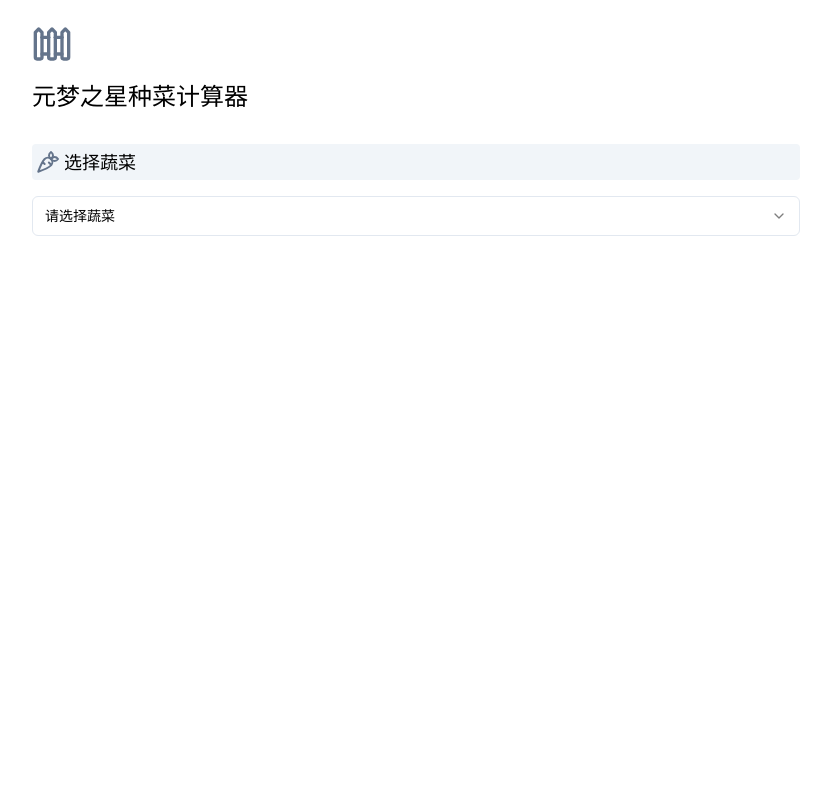
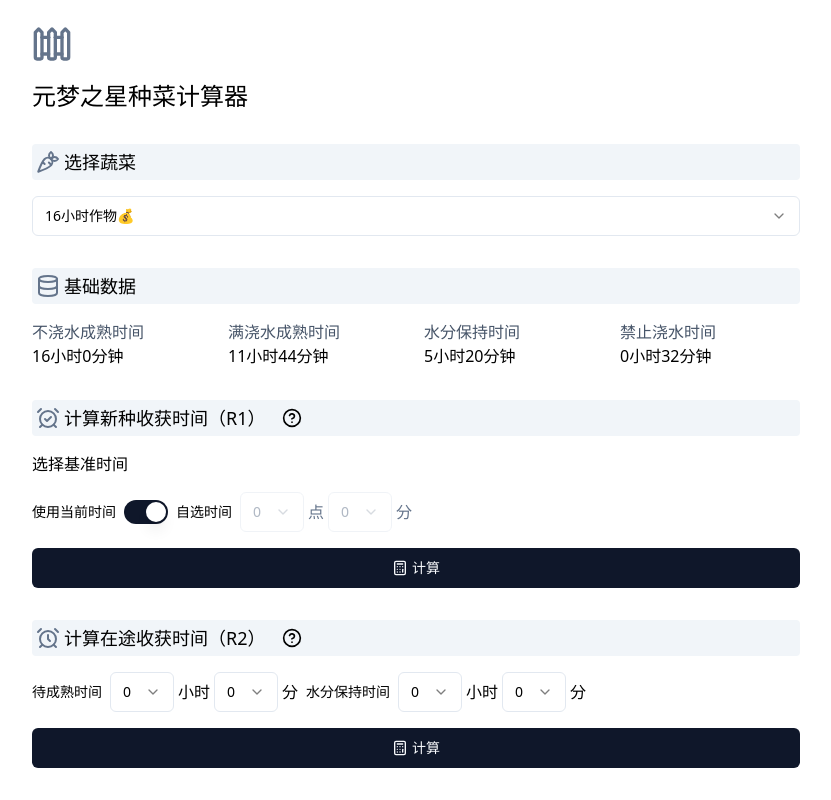
Before and after one commit to anson0370/ymzc-calculator, a Next.js app: page / in a window 1280 px wide. Shown: the whole page, without its empty margins (224-1055 px from the left). Built offline with nearby package versions, Linux system fonts and the light colour scheme.

Commit message:
add help

```diff
--- a/app/page.tsx
+++ b/app/page.tsx
@@ -2,8 +2,9 @@
 
 import { DataCeil, R1Data, R2Data } from "@/components/data-comps";
 import { Button } from "@/components/shadcn/ui/button";
-import { Drawer, DrawerClose, DrawerContent, DrawerFooter, DrawerHeader, DrawerTitle } from "@/components/shadcn/ui/drawer";
+import { Drawer, DrawerContent, DrawerFooter, DrawerHeader, DrawerTitle } from "@/components/shadcn/ui/drawer";
 import { Label } from "@/components/shadcn/ui/label";
+import { Popover, PopoverContent, PopoverTrigger } from "@/components/shadcn/ui/popover";
 import { Select, SelectContent, SelectItem, SelectTrigger } from "@/components/shadcn/ui/select";
 import { Switch } from "@/components/shadcn/ui/switch";
 import { Textarea } from "@/components/shadcn/ui/textarea";
@@ -14,7 +15,7 @@ import useHistory from "@/lib/history";
 import { formatDate, minutesToTimeString } from "@/lib/tools";
 import { ClacHistoryItem, ClacResult1, ClacResult2, Vegetable } from "@/lib/types";
 import { SelectValue } from "@radix-ui/react-select";
-import { AlarmClockCheckIcon, AlarmClockIcon, CalculatorIcon, CarrotIcon, DatabaseIcon, FenceIcon, FileClockIcon, NotebookPenIcon } from "lucide-react";
+import { AlarmClockCheckIcon, AlarmClockIcon, CalculatorIcon, CarrotIcon, DatabaseIcon, FenceIcon, FileClockIcon, HelpCircleIcon, NotebookPenIcon } from "lucide-react";
 import { useEffect, useMemo, useState } from "react";
 
 function CommentDrawer({
@@ -82,7 +83,8 @@ function Comment({
 }
 
 export default function Home() {
-  const [selectedVegetable, setSelectedVegetable] = useState<Vegetable | null>(null);
+  const [selectedVegetableIndex, setSelectedVegetableIndex] = useState<number>(3);
+  const [selectedVegetable, setSelectedVegetable] = useState<Vegetable>(vegetables[3]);
 
   const [useCurrentTime, setUseCurrentTime] = useState<boolean>(true);
   const [baseTime, setBaseTime] = useState<{ hour: number, minute: number }>({ hour: 0, minute: 0 });
@@ -108,7 +110,6 @@ export default function Home() {
   };
 
   const calculatedTime = useMemo(() => {
-    if (selectedVegetable == null) return null;
     return {
       realHarvestTime: realHarvestTime(selectedVegetable.harvestTime, selectedVegetable.waterKeepTime),
       invalideWaterTime: Math.round(selectedVegetable.waterKeepTime * 0.1),
@@ -117,14 +118,13 @@ export default function Home() {
 
   const onVegetableChange = (value: string) => {
     const index = parseInt(value);
+    setSelectedVegetableIndex(index);
     setSelectedVegetable(vegetables[index]);
     setHarvestTimeResult(null);
     setGoingToHarvestTimeResult(null);
   }
 
   const calculateHarvestTime = () => {
-    if (selectedVegetable == null || calculatedTime == null) return;
-
     const baseDate = new Date();
     if (!useCurrentTime) {
       baseDate.setHours(baseTime.hour);
@@ -154,8 +154,6 @@ export default function Home() {
   };
 
   const calculateGoingToHarvestTime = () => {
-    if (selectedVegetable == null || calculatedTime == null) return;
-
     const baseDate = new Date();
     const fullWaterTime = new Date(baseDate);
     const lastWaterTime = new Date(baseDate);
@@ -189,10 +187,10 @@ export default function Home() {
           <CarrotIcon className="inline mr-1 -mt-1 w-6 h-6 text-slate-500" />
           <span>选择蔬菜</span>
         </h2>
-        <Select onValueChange={onVegetableChange}>
+        <Select value={selectedVegetableIndex.toString()} onValueChange={onVegetableChange}>
           <SelectTrigger>
             <SelectValue placeholder="请选择蔬菜">
-              <div>{selectedVegetable?.name}</div>
+              <div>{selectedVegetable.name}</div>
             </SelectValue>
           </SelectTrigger>
           <SelectContent>
@@ -201,8 +199,6 @@ export default function Home() {
             ))}
           </SelectContent>
         </Select>
-        {selectedVegetable && (
-          <>
         <h2 className="text-lg p-1 rounded bg-slate-100 mt-4">
           <DatabaseIcon className="inline mr-1 -mt-1 w-6 h-6 text-slate-500" />
           <span>基础数据</span>
@@ -213,9 +209,17 @@ export default function Home() {
           <DataCeil title='水分保持时间' data={minutesToTimeString(selectedVegetable.waterKeepTime)} />
           <DataCeil title='禁止浇水时间' data={minutesToTimeString(calculatedTime!.invalideWaterTime)} />
         </div>
-            <h2 className="text-lg p-1 rounded bg-slate-100 mt-4">
-              <AlarmClockCheckIcon className="inline mr-1 -mt-1 w-6 h-6 text-slate-500" />
+        <h2 className="flex items-center text-lg p-1 rounded bg-slate-100 mt-4">
+          <AlarmClockCheckIcon className="mr-1 w-6 h-6 text-slate-500" />
           <span>计算新种收获时间（R1）</span>
+          <Popover>
+            <PopoverTrigger className="ml-4"><HelpCircleIcon className="w-5 h-5"/></PopoverTrigger>
+            <PopoverContent>
+              计算新种植一种作物后的收获时间，可以选择按当前时间计算，也可以自选种植时间计算，方便规划收菜时间。
+              <br/>
+              倒二浇时间：指倒数第二次可浇水的最晚时间，避免浇水后因为禁浇时间的缘故，导致在最后收菜时间前无法浇水。
+            </PopoverContent>
+          </Popover>
         </h2>
         <div>选择基准时间</div>
         <div className="flex flex-col items-start gap-y-2 sm:flex-row sm:items-center sm:gap-x-2">
@@ -235,9 +239,17 @@ export default function Home() {
         {harvestTimeResult && (
           <R1Data result={harvestTimeResult} />
         )}
-            <h2 className="text-lg p-1 rounded bg-slate-100 mt-4">
-              <AlarmClockIcon className="inline mr-1 -mt-1 w-6 h-6 text-slate-500" />
+        <h2 className="flex items-center text-lg p-1 rounded bg-slate-100 mt-4">
+          <AlarmClockIcon className="mr-1 w-6 h-6 text-slate-500" />
           <span>计算在途收获时间（R2）</span>
+          <Popover>
+            <PopoverTrigger className="ml-4"><HelpCircleIcon className="w-5 h-5"/></PopoverTrigger>
+            <PopoverContent>
+              计算已种下一段时间后的作物的收获时间，在游戏内查看待成熟时间和水分保持时间填入后就可算出收菜时间（方便偷别人的菜🐶）。
+              <br/>
+              倒二浇时间：指倒数第二次可浇水的最晚时间，避免浇水后因为禁浇时间的缘故，导致在最后收菜时间前无法浇水。
+            </PopoverContent>
+          </Popover>
         </h2>
         <div className="flex flex-col items-start gap-y-2 sm:flex-row sm:items-center sm:gap-x-2">
           <div className="flex items-center gap-x-2">
@@ -255,8 +267,6 @@ export default function Home() {
         </Button>
         {goingToharvestTimeResult && (
           <R2Data result={goingToharvestTimeResult} />
-            )}
-          </>
         )}
         {histories.length > 0 && (
           <>
--- /dev/null
+++ b/components/shadcn/ui/popover.tsx
@@ -0,0 +1,31 @@
+"use client"
+
+import * as React from "react"
+import * as PopoverPrimitive from "@radix-ui/react-popover"
+
+import { cn } from "@/lib/utils"
+
+const Popover = PopoverPrimitive.Root
+
+const PopoverTrigger = PopoverPrimitive.Trigger
+
+const PopoverContent = React.forwardRef<
+  React.ElementRef<typeof PopoverPrimitive.Content>,
+  React.ComponentPropsWithoutRef<typeof PopoverPrimitive.Content>
+>(({ className, align = "center", sideOffset = 4, ...props }, ref) => (
+  <PopoverPrimitive.Portal>
+    <PopoverPrimitive.Content
+      ref={ref}
+      align={align}
+      sideOffset={sideOffset}
+      className={cn(
+        "z-50 w-72 rounded-md border border-slate-200 bg-white p-4 text-slate-950 shadow-md outline-none data-[state=open]:animate-in data-[state=closed]:animate-out data-[state=closed]:fade-out-0 data-[state=open]:fade-in-0 data-[state=closed]:zoom-out-95 data-[state=open]:zoom-in-95 data-[side=bottom]:slide-in-from-top-2 data-[side=left]:slide-in-from-right-2 data-[side=right]:slide-in-from-left-2 data-[side=top]:slide-in-from-bottom-2 dark:border-slate-800 dark:bg-slate-950 dark:text-slate-50",
+        className
+      )}
+      {...props}
+    />
+  </PopoverPrimitive.Portal>
+))
+PopoverContent.displayName = PopoverPrimitive.Content.displayName
+
+export { Popover, PopoverTrigger, PopoverContent }
--- a/package.json
+++ b/package.json
@@ -12,6 +12,7 @@
     "@mantine/hooks": "^7.9.1",
     "@radix-ui/react-dialog": "^1.0.5",
     "@radix-ui/react-label": "^2.0.2",
+    "@radix-ui/react-popover": "^1.0.7",
     "@radix-ui/react-select": "^2.0.0",
     "@radix-ui/react-separator": "^1.0.3",
     "@radix-ui/react-slot": "^1.0.2",
```
Also changed, not shown: 1 other file (tests, documents, lock files or other folders). Lines whose indentation alone changed are shown as unchanged.
